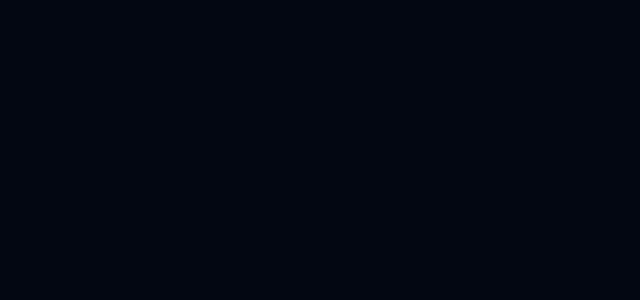
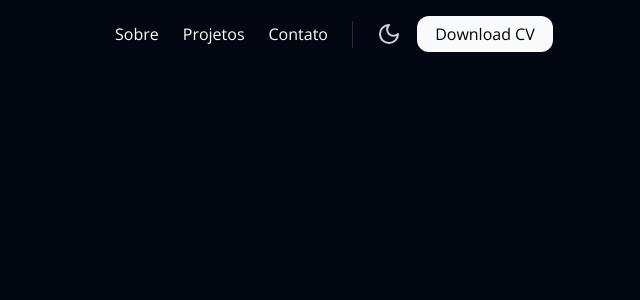
Before and after one commit to Brun0Silveir4/portfolio, a React (Vite) app: page / in a window 1280 px wide. Shown: the top 300 px of the page, without its empty margins (640-1280 px from the left). Built offline with nearby package versions, Linux system fonts and the light colour scheme.

Commit message:
add: header creation

```diff
--- /dev/null
+++ b/src/components/header/Header.jsx
@@ -0,0 +1,45 @@
+import { useState, useEffect } from "react";
+import "./Header.scss";
+import { LuMoon } from "react-icons/lu";
+import teste from "../../assets/CV-Bruno-Silveira-Dionisio.pdf"
+
+export default function Header() {
+  const [isScrolled, setIsScrolled] = useState(false);
+
+  useEffect(() => {
+    const handleScroll = () => {
+      setIsScrolled(window.scrollY > 0);
+    };
+
+    window.addEventListener("scroll", handleScroll);
+    return () => window.removeEventListener("scroll", handleScroll);
+  }, []);
+
+  const onButtonClick = () => {
+    fetch(teste).then((response) => {
+        response.blob().then((blob) => {
+            const fileURL = window.URL.createObjectURL(blob);
+            let alink = document.createElement("a");
+            alink.href = fileURL;
+            alink.download = "CV Bruno Silveira.pdf";
+            alink.click();
+        });
+    });
+};
+
+  return (
+    <div className={`header ${isScrolled ? "transparent" : ""}`}>
+      <div className="header-items">
+        <div className="navigate">
+          <p>Sobre</p>
+          <p>Projetos</p>
+          <p>Contato</p>
+        </div>
+        <div className="btn-group">
+          <LuMoon size={24} className="icon" />
+          <button onClick={onButtonClick}>Download CV</button>
+        </div>
+      </div>
+    </div>
+  );
+}
--- /dev/null
+++ b/src/components/header/Header.scss
@@ -0,0 +1,95 @@
+.header {
+    width: 100%;
+    height: 68px;
+    background-color: #030712;
+    position: fixed;
+    top: 0;
+    left: 0;
+    z-index: 100;
+    transition: background-color 0.3s ease;
+    display: flex;
+    align-items: center;
+    justify-content: end;
+    border: 1px solid transparent;
+    padding-right: 1rem;
+
+    &.transparent {
+      background-color: rgba(3, 7, 18, 0.6);
+      backdrop-filter: blur(10px);
+      border-bottom: 1px solid #071029;
+    }
+
+    .header-items {
+      width: 554px;
+      display: flex;
+      align-items: center;
+      justify-content: center;
+      height: 36px;
+      overflow-y: hidden;
+
+      .navigate {
+        display: flex;
+        gap: 24px;
+        border-right: 1px solid #1f2937;
+        padding-right: 24px;
+        p {
+          font-size: 16px;
+          line-height: 26px;
+          cursor: pointer;
+          transition: 250ms ease;
+          display: inline-block;
+
+          &:after {
+            display: block;
+            content: "";
+            border-bottom: solid 1px #bec2c8;
+            transform: scaleX(0);
+            transition: transform 250ms ease-in-out;
+            transform-origin: 0% 50%;
+          }
+          &:hover:after {
+            transform: scaleX(1);
+          }
+          &:hover {
+            color: #bec2c8;
+          }
+        }
+      }
+
+      .btn-group {
+        display: flex;
+        padding: 0px 24px 0px 24px;
+        align-items: center;
+        gap: 16px;
+
+        .icon {
+            cursor: pointer;
+            path{
+                stroke: #D1D5DB;
+                transition: 0.3s ease;
+            }
+            &:hover {
+              path {
+                stroke: #8c9295;
+              }
+            }
+          }
+
+        button {
+          cursor: pointer;
+          width: 136px;
+          height: 36px;
+          border-radius: 12px;
+          font-size: 16px;
+          line-height: 24px;
+          border: 1px solid transparent;
+          background-color: #F9FAFB;
+          transition: 0.3s ease;
+
+          &:hover {
+            background-color: #d1d3d6;
+          }
+        }
+      }
+    }
+  }
--- a/src/index.css
+++ b/src/index.css
@@ -3,4 +3,5 @@
   padding: 0;
   box-sizing: border-box;
   font-family: "Open Sans";
+  overflow-x: hidden;
 }
--- a/src/pages/home/App.jsx
+++ b/src/pages/home/App.jsx
@@ -1,10 +1,15 @@
-import "./App.scss"
+import "./App.scss";
+import { useState, useEffect } from "react";
+
+import Header from "../../components/header/Header";
+
+export default function App() {
 
 
 
-export default function App(){
   return (
     <div className="home-content">
+     <Header />
       <div className="intro">
         <div className="text-group">
           <div className="title"></div>
@@ -12,10 +17,8 @@ export default function App(){
           <div className="locale"></div>
           <div className="social-media"></div>
         </div>
-            <div className="image">
-
+        <div className="image"></div>
       </div>
     </div>
-    </div>
-   )
+  );
 }
--- a/src/pages/home/App.scss
+++ b/src/pages/home/App.scss
@@ -1,3 +1,11 @@
-* {
+.home-content {
+  min-height: 100vh;
+  min-width: 100vw;
+  color: white;
+
+  .intro {
+    width: 100%;
+    height: 100vh;
     background-color: #030712;
+  }
 }
```
Also changed, not shown: 1 other file (tests, documents, lock files or other folders). Lines whose indentation alone changed are shown as unchanged.
